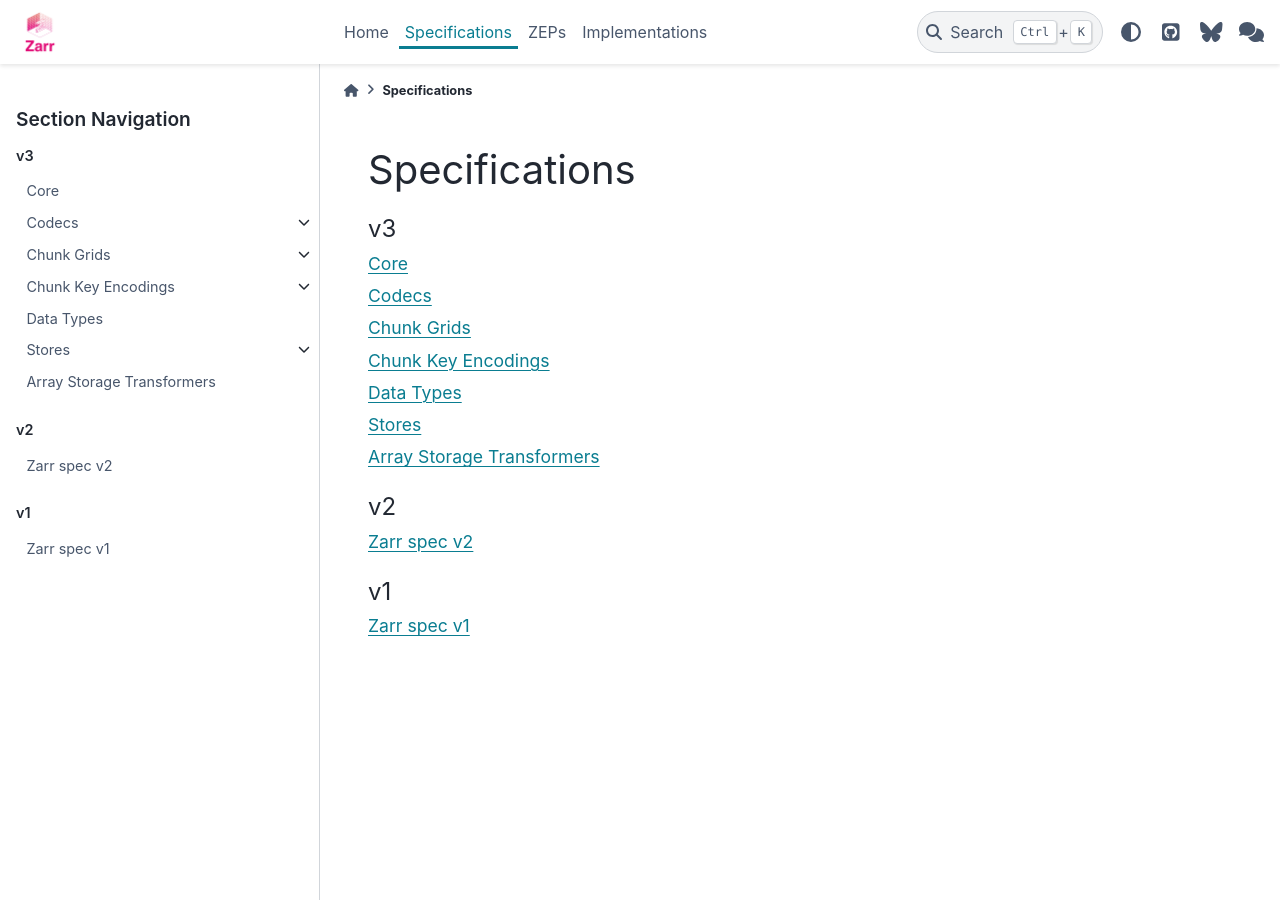
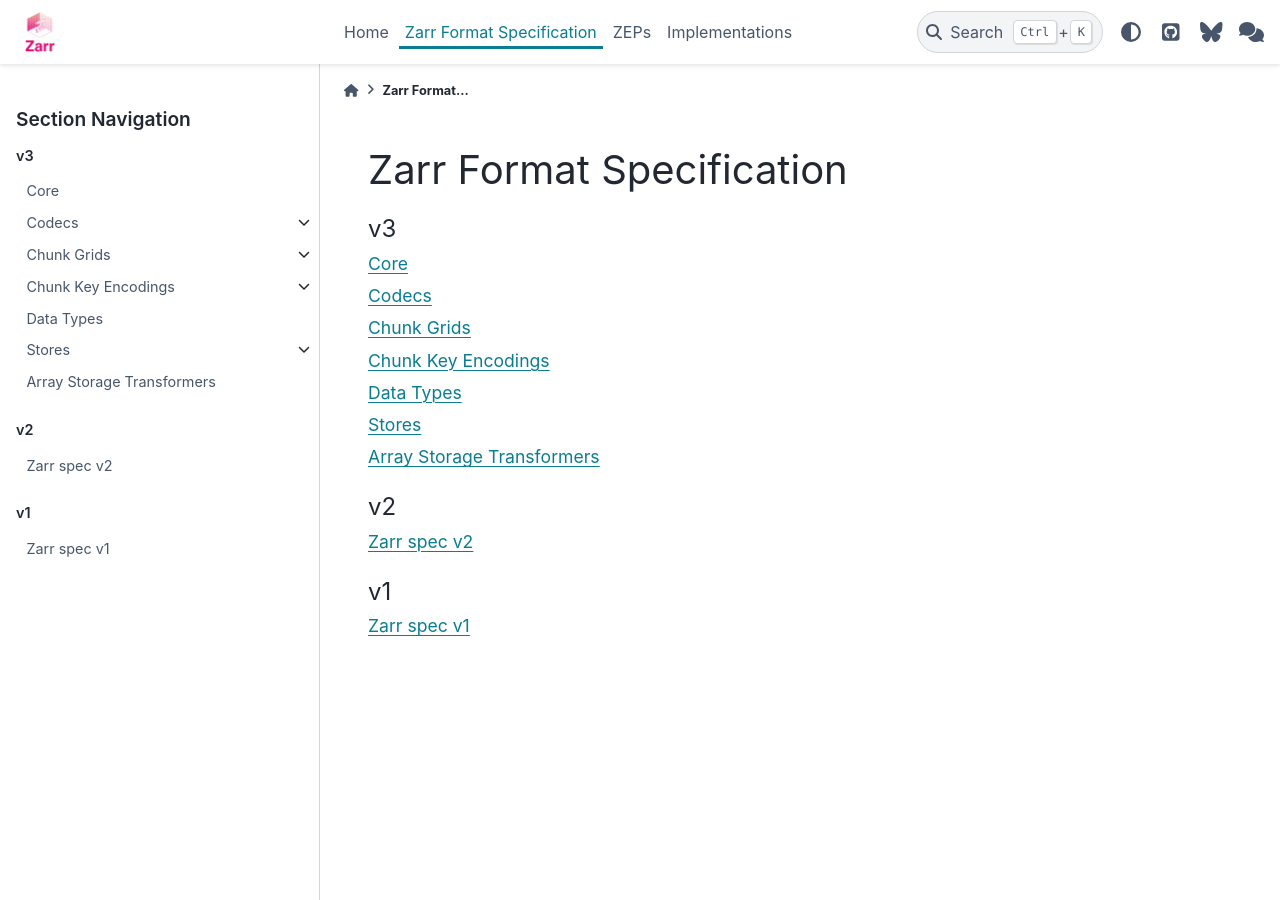
Before and after one commit to zarr-developers/zarr-specs, a Sphinx documentation site: the page built from docs/specs.rst, in a window 1280 px wide. Built offline with Sphinx 7.4.7 and the PyData theme 0.15.4, drawn with Linux system fonts in a browser that asks for light colours.

Commit message:
Update title from 'Zarr Specification' to 'Zarr Format Specification' (#395)
* Update title from 'Zarr Specification' to 'Zarr Format Specification'

* Update specifications title to Zarr Format Specifications

* Apply suggestion from @normanrz

```diff
--- a/README.md
+++ b/README.md
@@ -1,4 +1,4 @@
-# Zarr Specification
+# Zarr Format Specification
 
 **Zarr core protocol for storage and retrieval of N-dimensional typed arrays**
 
--- a/docs/specs.rst
+++ b/docs/specs.rst
@@ -1,6 +1,6 @@
-==============
-Specifications
-==============
+=========================
+Zarr Format Specification
+=========================
 
 .. _zarr-specs:
 
```
